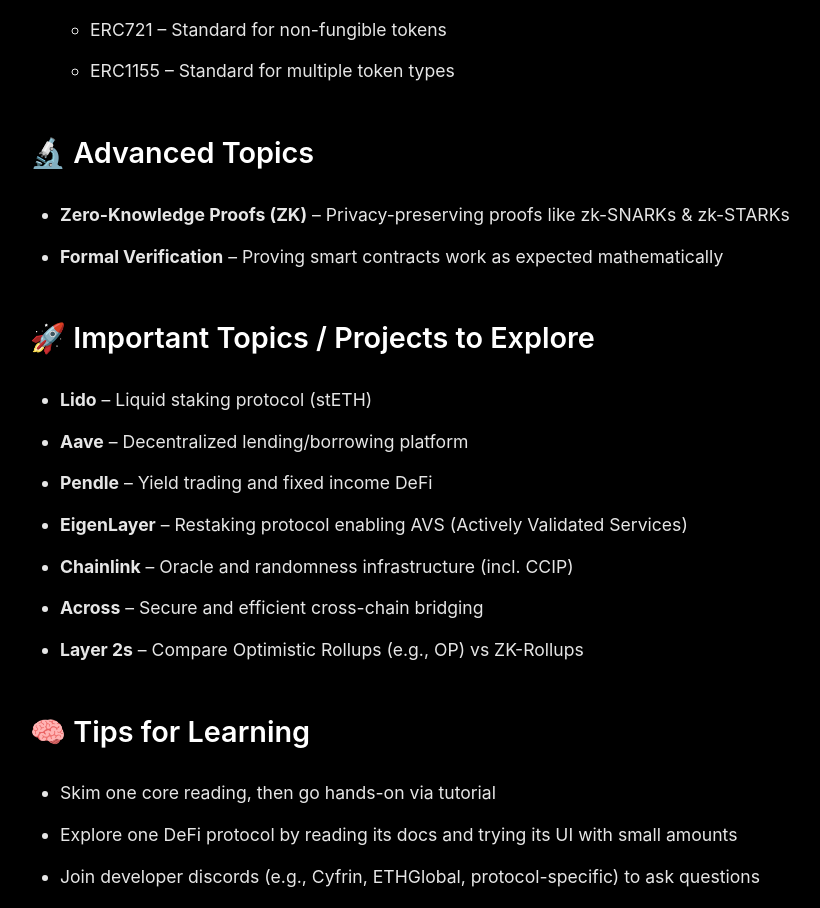
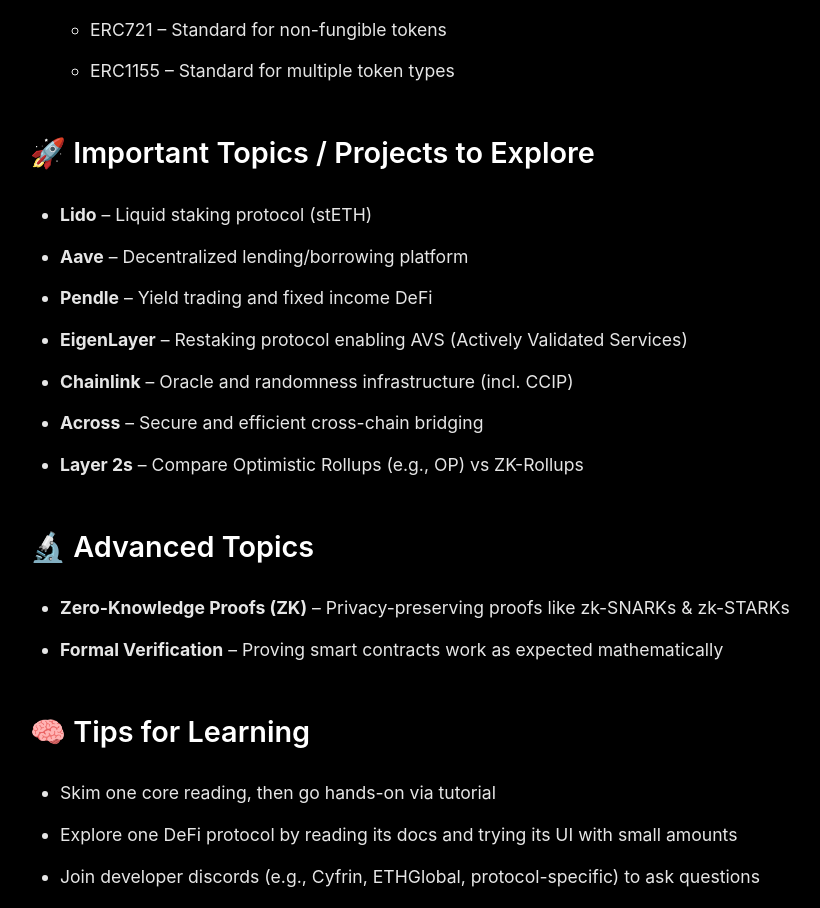
Before and after one commit to 0xekkila/Thanh-Website, a React (Vite) app: page /blog/1 in a window 1280 px wide. Shown: the part 1226-2134 px from the top of the page, without its empty margins (230-1050 px from the left). Built offline with nearby package versions, Linux system fonts and the light colour scheme; no server answers.

Commit message:
update contents

```diff
--- a/src/data/blogData.js
+++ b/src/data/blogData.js
@@ -60,12 +60,6 @@
         </li>
     </ul>
 
-    <h2>🔬 Advanced Topics</h2>
-    <ul>
-        <li><strong>Zero-Knowledge Proofs (ZK)</strong> – Privacy-preserving proofs like zk-SNARKs & zk-STARKs</li>
-        <li><strong>Formal Verification</strong> – Proving smart contracts work as expected mathematically</li>
-    </ul>
-
     <h2>🚀 Important Topics / Projects to Explore</h2>
     <ul>
         <li><strong>Lido</strong> – Liquid staking protocol (stETH)</li>
@@ -75,6 +69,12 @@
         <li><strong>Chainlink</strong> – Oracle and randomness infrastructure (incl. CCIP)</li>
         <li><strong>Across</strong> – Secure and efficient cross-chain bridging</li>
         <li><strong>Layer 2s</strong> – Compare Optimistic Rollups (e.g., OP) vs ZK-Rollups</li>
+    </ul>
+
+    <h2>🔬 Advanced Topics</h2>
+    <ul>
+        <li><strong>Zero-Knowledge Proofs (ZK)</strong> – Privacy-preserving proofs like zk-SNARKs & zk-STARKs</li>
+        <li><strong>Formal Verification</strong> – Proving smart contracts work as expected mathematically</li>
     </ul>
 
     <h2>🧠 Tips for Learning</h2>
```
